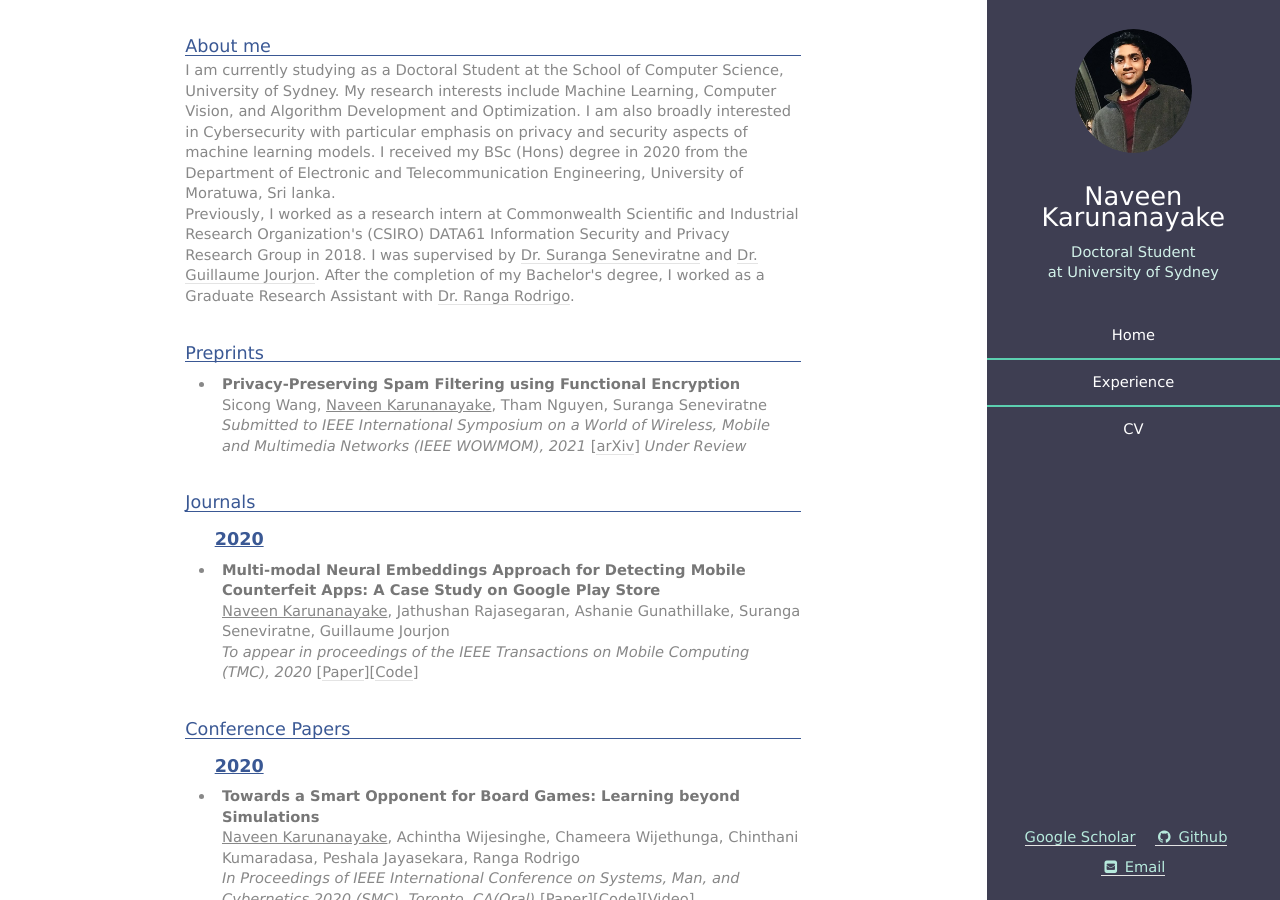
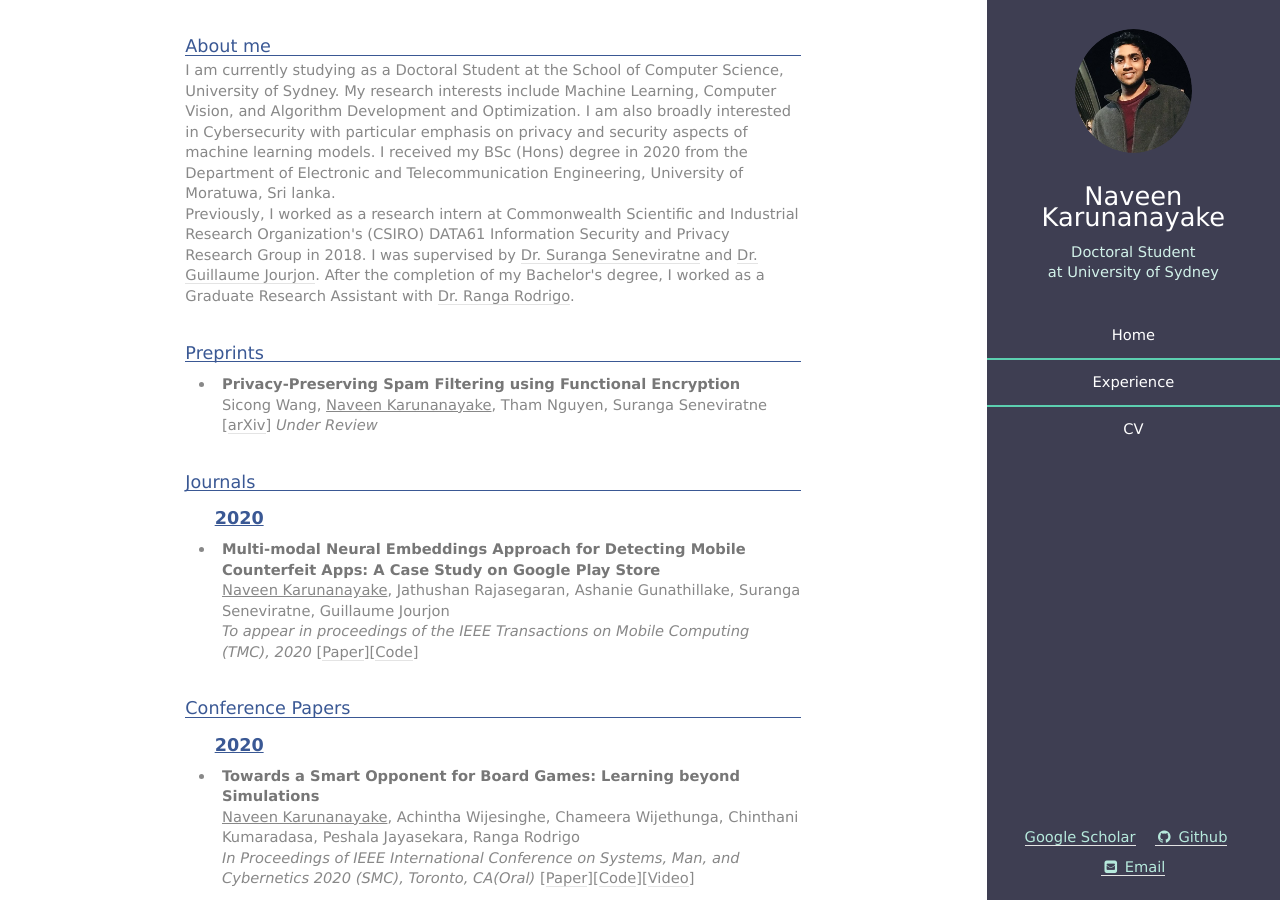
Before and after one commit to NaveenHK/NaveenHK.github.io, a Jekyll site: the page built from index.html, in a window 1280 px wide and 900 px high. Built offline with Jekyll 4.4.1, drawn with Linux system fonts in a browser that asks for light colours.

Commit message:
preprint edited

```diff
--- a/index.html
+++ b/index.html
@@ -41,7 +41,6 @@ ul {
         <li>
             <strong> Privacy-Preserving Spam Filtering using Functional Encryption <a span style="color: #009900;"></a></strong><br>
 			Sicong Wang, <u>Naveen Karunanayake</u>, Tham Nguyen, Suranga Seneviratne <br>
-			<em>Submitted to IEEE International Symposium on a World of Wireless, Mobile and Multimedia Networks (IEEE WOWMOM), 2021</em>
 			[<a href="https://arxiv.org/abs/2012.04163">arXiv</a>]
 
 
```
